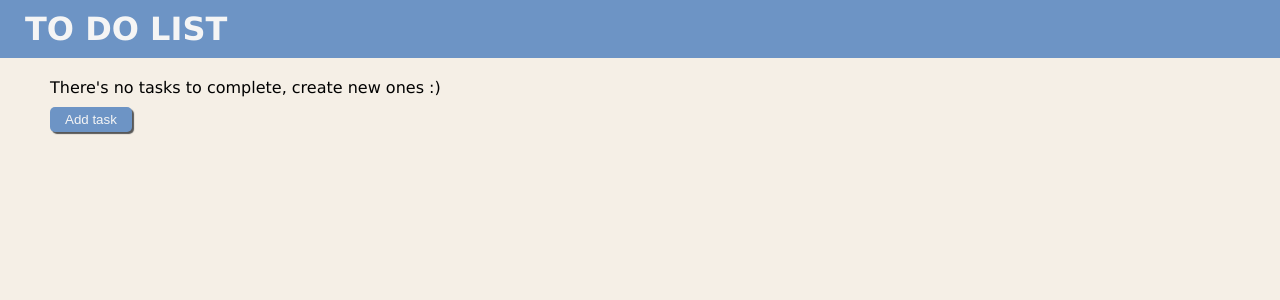
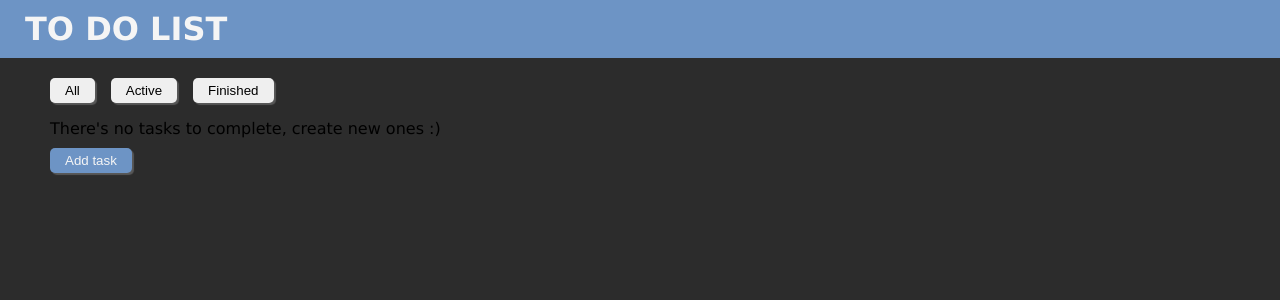
Before and after one commit to emapepic/to-do-list, a React app: page / in a window 1280 px wide. Shown: the top 300 px of the page. Built offline with nearby package versions, Linux system fonts and the light colour scheme; the HTML template or start-up script is replaced by a standard one.

Commit message:
added filter buttons

```diff
--- a/src/App.jsx
+++ b/src/App.jsx
@@ -2,17 +2,18 @@ import {useState} from 'react';
 import Header from './components/Header.jsx';
 import InputFields from './components/InputFields.jsx';
 import TasksContainer from './components/TasksContainer.jsx';
+import FilterButtons from './components/FilterButtons.jsx';
 
 function App() {
   const [showInputFields, setShowInputFields] = useState(false);
   const [tasks, setTasks] = useState([]);
   const [inputValue, setInputValue] = useState('');
 
-  function addTask() {
+  function showInputField() {
     setShowInputFields(true);
   }
 
-  function showTask() {
+  function addTask() {
     // da se u niz postojecih taskova doda novi task koji je unesen u input polje
     if(inputValue!='') {
       setTasks(prevTasks => [...prevTasks,
@@ -27,11 +28,12 @@ function App() {
     <>
       <Header/>
       <div className='main-container'>
+        <FilterButtons />
         {tasks.length > 0 ? <TasksContainer tasks={tasks} setTasks={setTasks} /> : <p>There's no tasks to complete, create new ones :)</p> }
         {/*da bi uzeli sta je uneseno u input polje koristimo setInput da vrijednost stavimo u value
-          tu vrijednost u funkciji showTask stavljamo u niz postojecih taskova*/}
-        {showInputFields && <InputFields inputValue={inputValue} setInput={(e) => setInputValue(e.target.value)} showTask={showTask}/>}
-        <button className='add-btn' onClick={addTask}>Add task</button>
+          tu vrijednost u funkciji addTask stavljamo u niz postojecih taskova*/}
+        {showInputFields && <InputFields inputValue={inputValue} setInput={(e) => setInputValue(e.target.value)} addTask={addTask}/>}
+        <button className='add-btn' onClick={showInputField}>Add task</button>
       </div>
     </>
   )
--- /dev/null
+++ b/src/components/FilterButtons.jsx
@@ -0,0 +1,9 @@
+export default function FilterButtons() {
+    return(
+        <ul className="filters">
+            <li><button className="btn">All</button></li>
+            <li><button className="btn">Active</button></li>
+            <li><button className="btn">Finished</button></li>
+        </ul>
+    );
+}
--- a/src/components/InputFields.jsx
+++ b/src/components/InputFields.jsx
@@ -1,7 +1,7 @@
-export default function InputFields({showTask, inputValue, setInput}) {
+export default function InputFields({addTask, inputValue, setInput}) {
   const handleEnter = (e) => {
     if(e.key === "Enter") {
-      showTask();
+      addTask();
     }
   }
 
@@ -9,7 +9,7 @@ export default function InputFields({showTask, inputValue, setInput}) {
     <div className='input-container'>
       {/* da bi uzeli vrijednost iz polja moramo je staviti u value pomocu funkcije koju stavljamo u onChange */}
       <input type="text" value={inputValue} onChange={setInput} onKeyDown={handleEnter} />
-      <button onClick={showTask}>Save</button>
+      <button onClick={addTask}>Save</button>
     </div>
   );
 }
--- a/src/style.css
+++ b/src/style.css
@@ -1,5 +1,6 @@
 :root {
   font-family: Verdana, Geneva, Tahoma, sans-serif;
+  font-size: 16px;
   --primary-color: #6D94C5;
 }
 
@@ -10,7 +11,7 @@
 }
 
 body {
-  background-color: #F5EFE6;
+  background-color: #2c2c2c;
 }
 
 header {
@@ -61,7 +62,6 @@ button {
   padding: 10px;
   width: 50vw;
   margin-bottom: 10px;
-  border-radius: 15px;
 }
 
 .task-container ul {
@@ -108,3 +108,18 @@ input[type="date"] {
   border-radius: 8px;
   background: transparent;
 }
+
+.filters {
+  display: flex;
+  flex-direction: row;
+  gap: 1rem;
+  margin-bottom: 1rem;
+}
+
+.filters li {
+  list-style-type: none;
+}
+
+.filters .btn {
+  color: black;
+}
```
